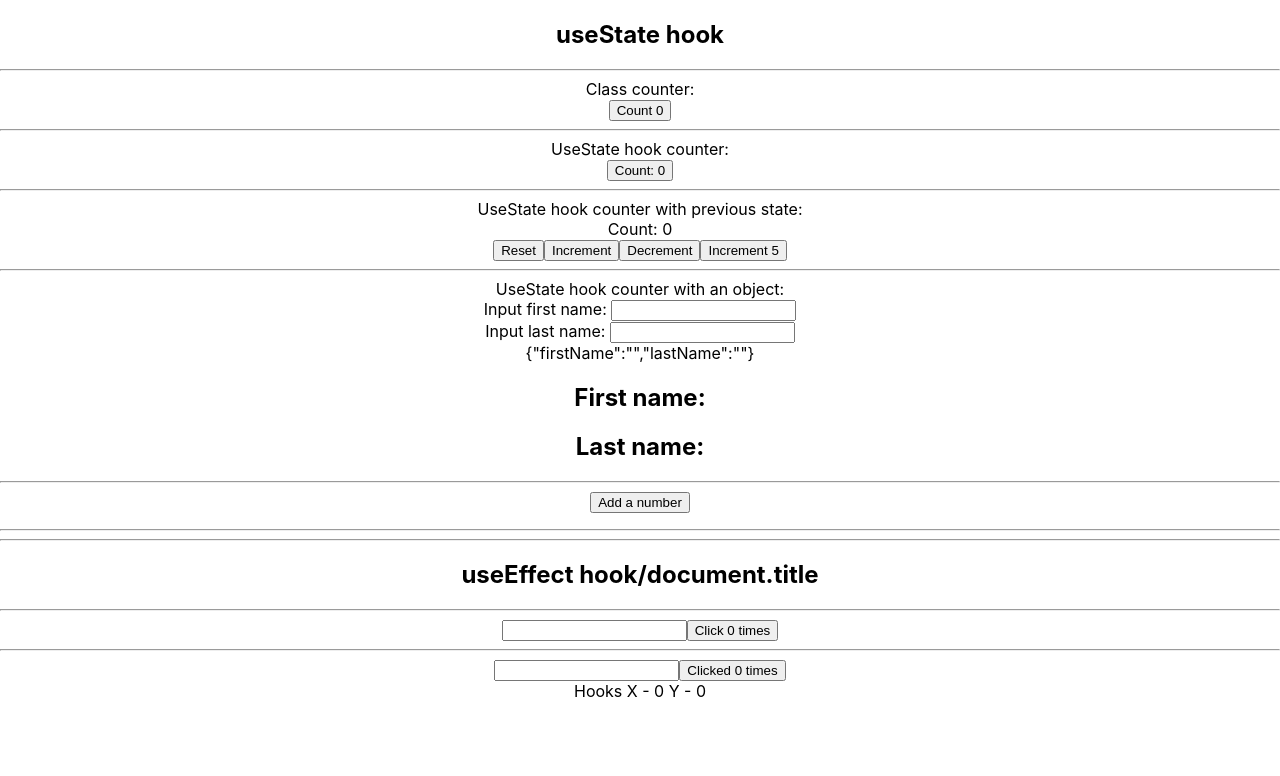
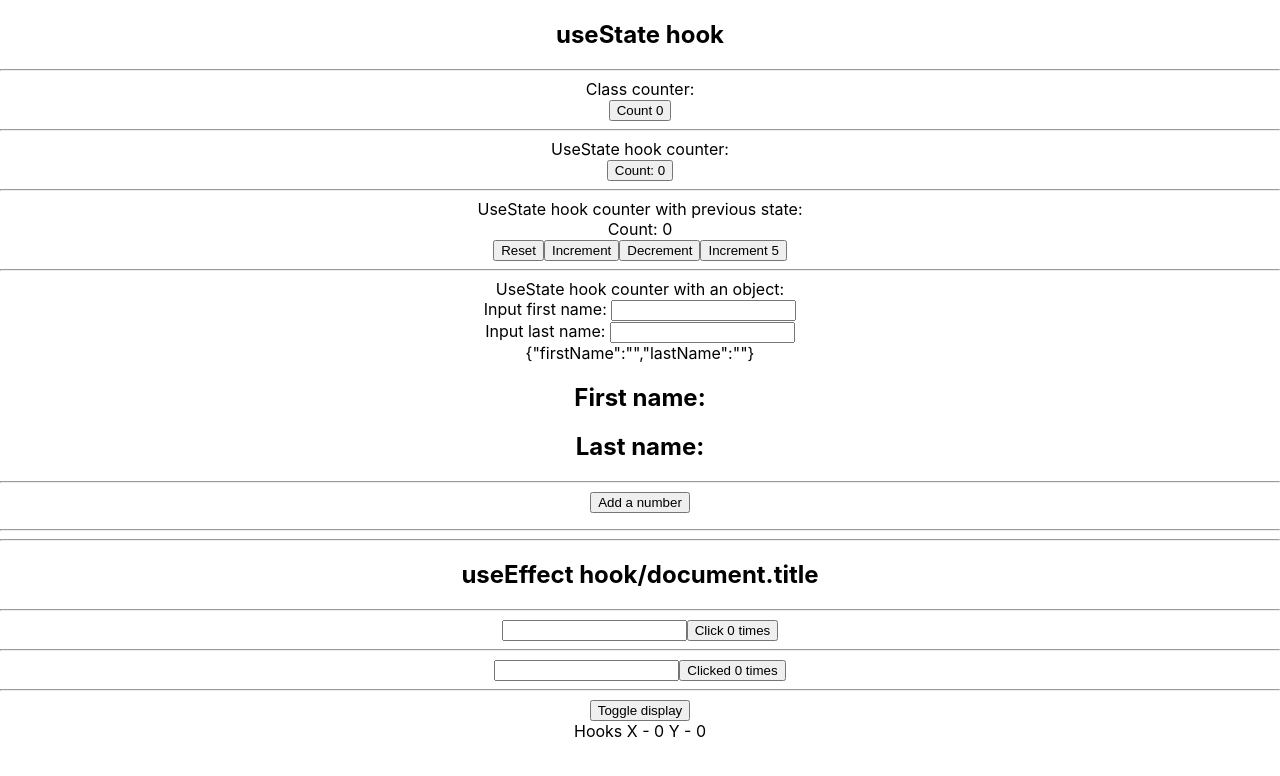
Before and after one commit to apm30/hooks, a React (Create React App) app: page / in a window 1280 px wide. Shown: the top 776 px of the page. Built offline with nearby package versions, Linux system fonts and the light colour scheme.

Commit message:
HookMouseContainer added

```diff
--- a/src/App.js
+++ b/src/App.js
@@ -8,6 +8,7 @@
 import ClassCounterOne from './components/ClassCounterOne';
 import EffectHookCounterOne from './EffectHookCounterOne';
 import HookMouse from './components/HookMouse';
+import MouseContainer from './components/MouseContainer';
 
 function App() {
 	return (
@@ -37,7 +38,8 @@
 			<ClassCounterOne />
 			<hr />
 			<EffectHookCounterOne />
-			<HookMouse />
+			<hr />
+			<MouseContainer />
 		</div>
 	);
 }
--- a/src/components/HookMouse.jsx
+++ b/src/components/HookMouse.jsx
@@ -10,6 +10,9 @@
 		};
 
 		window.addEventListener('mousemove', logMousePosition);
+		return () => {
+			window.removeEventListener('mousemove', logMousePosition);
+		};
 	}, []);
 	return (
 		<div>
--- /dev/null
+++ b/src/components/MouseContainer.jsx
@@ -0,0 +1,14 @@
+import React, { useState, useEffect } from 'react';
+import HookMouse from './HookMouse';
+
+function MouseContainer() {
+	const [display, setDisplay] = useState(true);
+	return (
+		<div>
+			<button onClick={() => setDisplay(!display)}>Toggle display</button>
+			{display && <HookMouse />}
+		</div>
+	);
+}
+
+export default MouseContainer;
```
